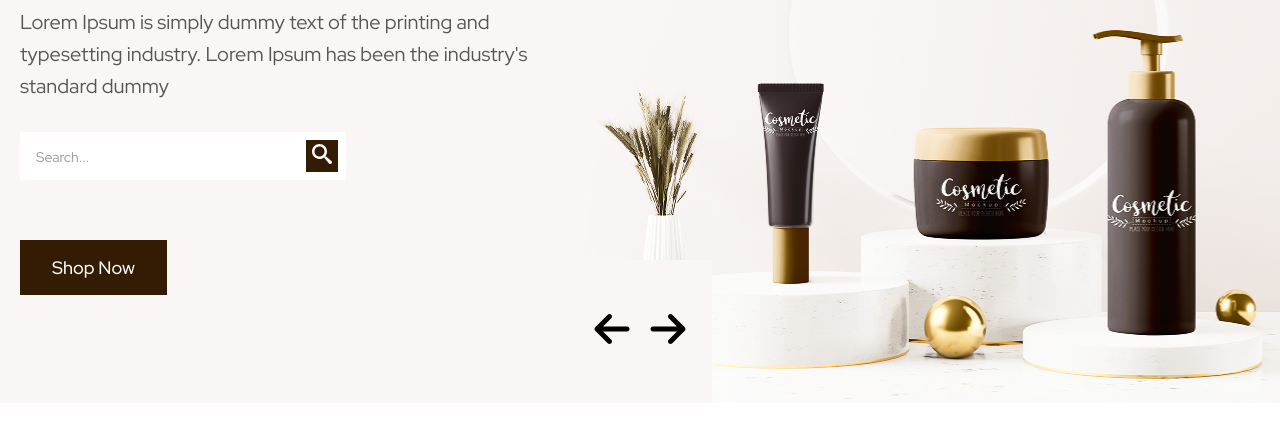
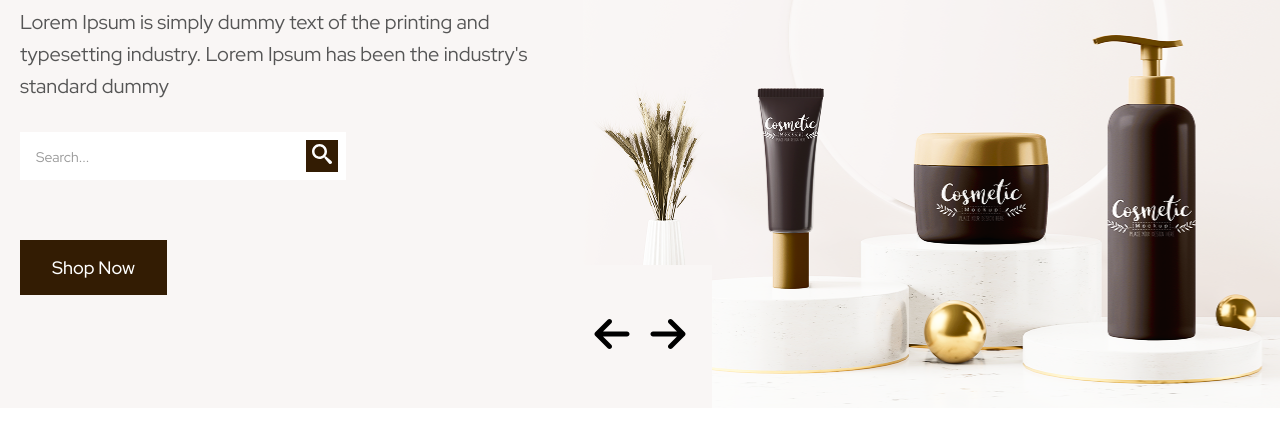
Before and after one commit to MaksymRiabov/homework11, a plain HTML site: page index.html in a window 1280 px wide. Shown: the part 342-782 px from the top of the page. Drawn offline with nearby package versions, Linux system fonts and the light colour scheme.

Commit message:
negative margins fixed

```diff
--- a/styles/styles.css
+++ b/styles/styles.css
@@ -182,12 +182,12 @@ form button {
 .hero ul {
   display: flex;
   justify-content: center;
+  margin-top: -15px;
 }
 
 .hero li > button {
   background-color: var(--hero-button-color);
   border: 0;
-  margin-top: -20px;
 }
 
 #search {
```
